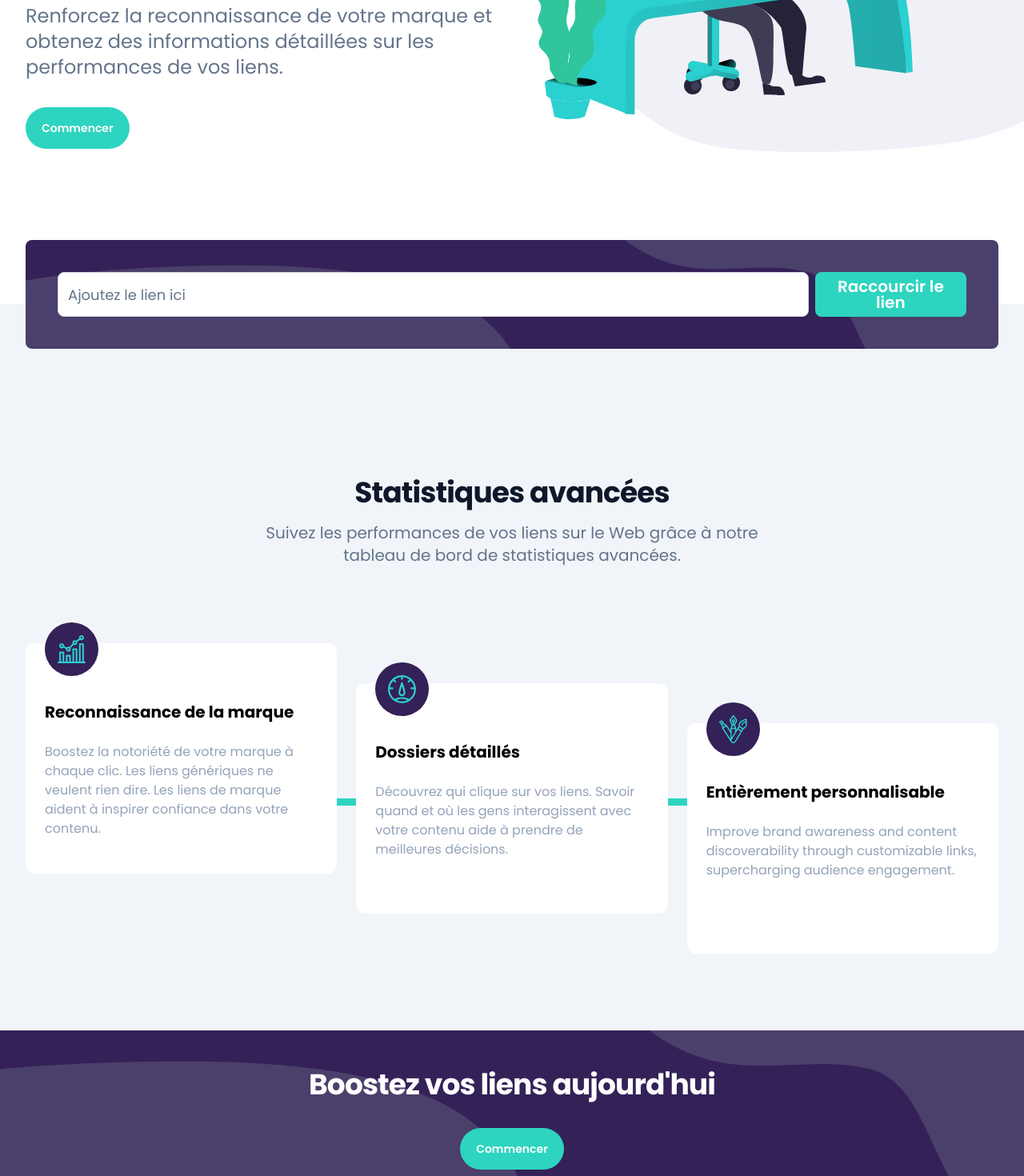
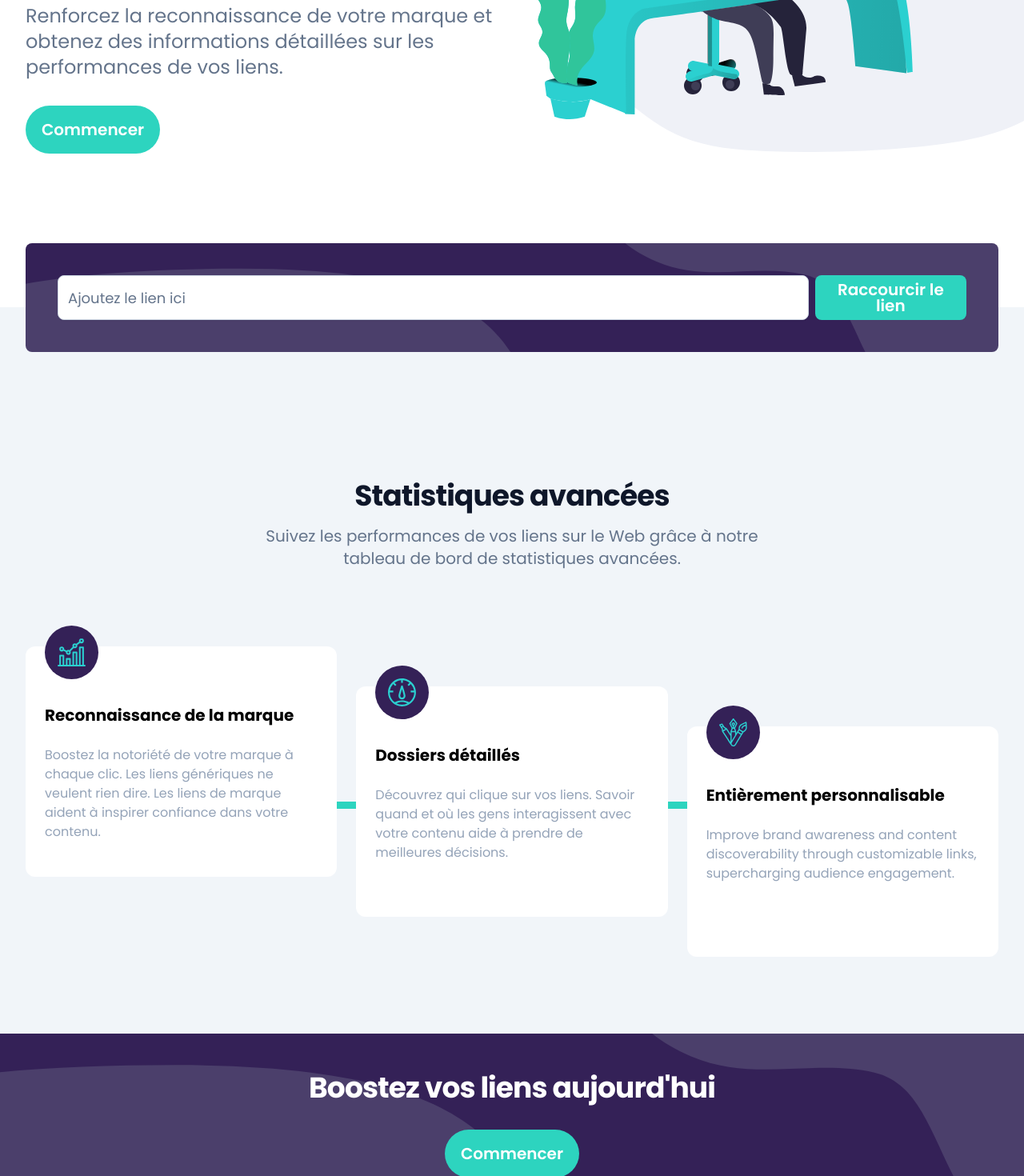
Before and after one commit to TaniaGA01/Shortly-Challenge, a Vue app: page / in a window 1280 px wide. Shown: the part 420-1890 px from the top of the page at 80% size. Built offline with nearby package versions, Linux system fonts and the light colour scheme; what vue3-clipboard would draw is missing.

Commit message:
btn responsive correction

```diff
--- a/src/components/bottomBlock.vue
+++ b/src/components/bottomBlock.vue
@@ -2,7 +2,7 @@
     <div class="bg-purple-900 shortlyBlock pt-24 pb-24 sm:pt-12 sm:pb-16  text-center">
         <h2 class="font text-4xl mt-0 mb-12 lg:mt-0 font-bold tracking-tight text-white text-center">Boostez vos liens aujourd'hui</h2>
         <a href="#"
-            class="text-lg bg-teal-400 hover:bg-teal-600 focus:outline-none focus:ring focus:ring-teal-300 active:bg-teal-700 px-5 py-4 text-sm rounded-full font-semibold text-white w-full">
+            class="text-xl bg-teal-400 hover:bg-teal-600 focus:outline-none focus:ring focus:ring-teal-300 active:bg-teal-700 px-5 py-4 rounded-full font-semibold text-white w-full">
             Commencer
         </a>
     </div>
--- a/src/components/intro.vue
+++ b/src/components/intro.vue
@@ -12,7 +12,7 @@
                     </div>
                     <div class="my-16 text-center lg:my-12 lg:text-left">
                         <a href="#"
-                            class="text-lg bg-teal-400 hover:bg-teal-600 focus:outline-none focus:ring focus:ring-teal-300 active:bg-teal-700 px-5 py-4 text-sm rounded-full font-semibold text-white w-full">
+                            class="text-xl bg-teal-400 hover:bg-teal-600 focus:outline-none focus:ring focus:ring-teal-300 active:bg-teal-700 px-5 py-4 rounded-full font-semibold text-white w-full">
                             Commencer
                         </a>
                     </div>
```
